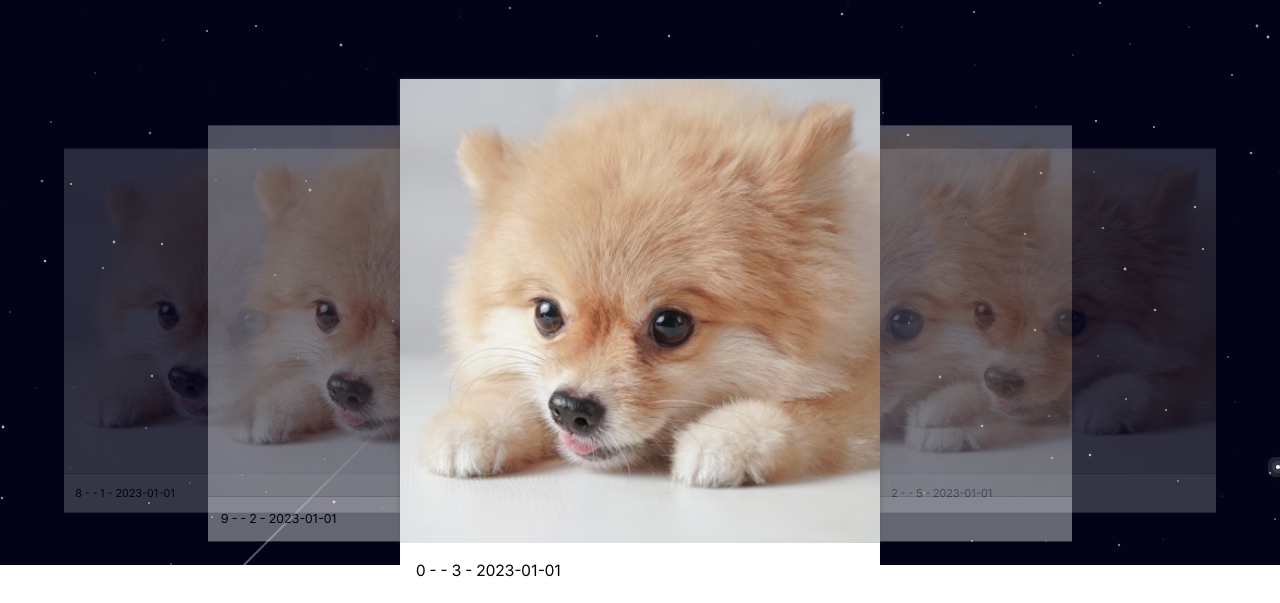
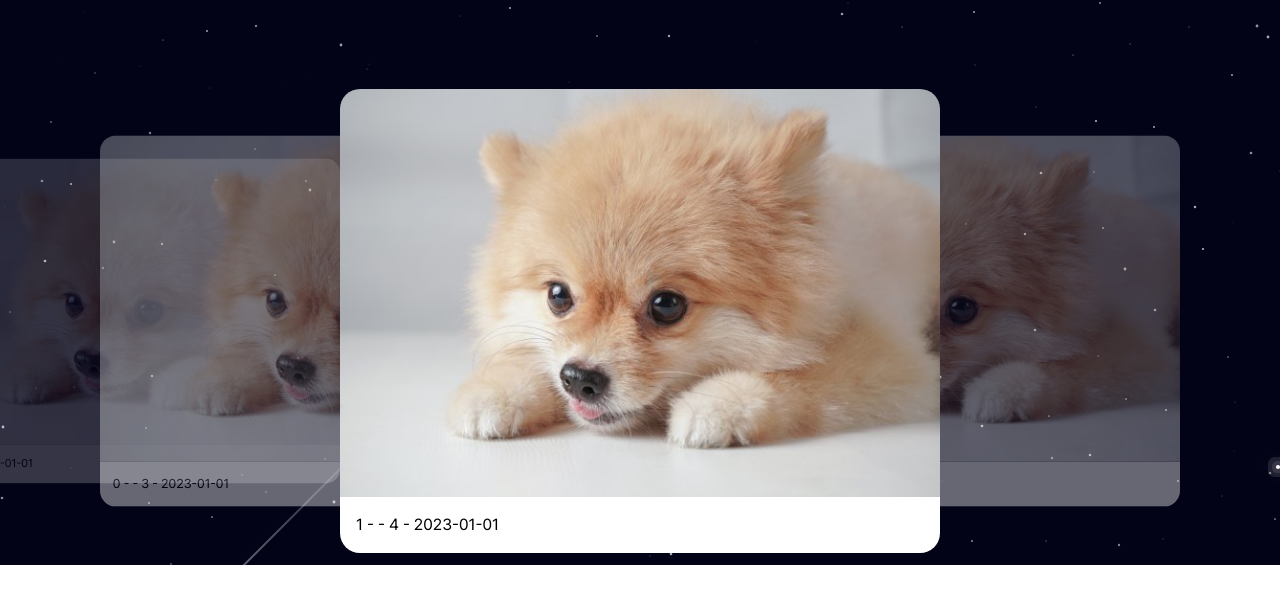
Before and after one commit to ssj5037/3rd-anniversary, a Next.js app: page /gallery in a window 1280 px wide. Shown: the part 235-838 px from the top of the page. Built offline with nearby package versions, Linux system fonts and the light colour scheme; no server answers.

Commit message:
perf: 갤러리 이미지 슬라이드 개선

```diff
--- a/src/app/gallery/galleryStyle.css
+++ b/src/app/gallery/galleryStyle.css
@@ -27,12 +27,15 @@
   margin: auto;
   transition: transform 0.4s ease;
   cursor: pointer;
+  border-radius: 20px;
+  overflow: hidden;
+  padding-bottom: 56px;
 }
 
 .container {
   width: 100%;
-  max-width: 800px;
-  max-height: 600px;
+  max-width: 1000px;
+  max-height: 800px;
   height: 100%;
   transform-style: preserve-3d;
   display: flex;
@@ -45,8 +48,6 @@
   position: relative;
   width: 100%;
   height: 80%;
-  margin-bottom: 20px;
-  border-radius: 10px;
 }
 
 img {
@@ -56,39 +57,50 @@ img {
 }
 
 .cards .idx-1 {
+  transform: translatex(-100%) scale(0.5);
+  opacity: 0;
+  z-index: -10;
+}
+
+.cards .idx-2 {
   transform: translatex(-85%) scale(0.7);
   opacity: 0.2;
   z-index: 0;
 }
 
-.cards .idx-2 {
+.cards .idx-3 {
   transform: translatex(-50%) scale(0.8);
   opacity: 0.4;
-  z-index: 0.5;
+  z-index: 1;
 }
 
-.cards .idx-3 {
+.cards .idx-4 {
   transform: translatex(0) scale(1);
   opacity: 1;
-  z-index: 1;
+  z-index: 2;
 
   img {
     box-shadow: 0px 0px 5px 0px rgba(81, 81, 81, 0.47);
   }
 }
 
-.cards .idx-4 {
+.cards .idx-5 {
   transform: translatex(50%) scale(0.8);
   opacity: 0.4;
-  z-index: 0.5;
+  z-index: 1;
 }
 
-.cards .idx-5 {
+.cards .idx-6 {
   transform: translatex(85%) scale(0.7);
   opacity: 0.2;
   z-index: 0;
 }
 
+.cards .idx-7 {
+  transform: translatex(100%) scale(0.5);
+  opacity: 0;
+  z-index: -10;
+}
 .cards .idx-0 {
   transform: translatex(0) scale(1);
   opacity: 0;
--- a/src/app/gallery/page.tsx
+++ b/src/app/gallery/page.tsx
@@ -69,7 +69,8 @@ export default function GalleryPage() {
     },
   ]);
 
-  const handleClick = (index: number) => {
+  const handleClick = (e: React.MouseEvent, index: number) => {
+    e.stopPropagation();
     console.log(index);
     setImgList((prev) =>
       prev.map((item, itemIndex) => ({
@@ -79,48 +80,62 @@ export default function GalleryPage() {
       }))
     );
 
+    let prevIdx3 = index - 3;
     let prevIdx2 = index - 2;
     let prevIdx1 = index - 1;
     let nextIdx1 = index + 1;
     let nextIdx2 = index + 2;
+    let nextIdx3 = index + 3;
     if (index === 0) {
+      prevIdx3 = imgList.length - 3;
       prevIdx2 = imgList.length - 2;
       prevIdx1 = imgList.length - 1;
     }
     if (index === 1) {
+      prevIdx3 = imgList.length - 2;
       prevIdx2 = imgList.length - 1;
+    }
+    if (index === 2) {
+      prevIdx3 = imgList.length - 1;
+    }
+    if (index === imgList.length - 3) {
+      nextIdx3 = 0;
     }
     if (index === imgList.length - 2) {
       nextIdx2 = 0;
+      nextIdx3 = 1;
     }
     if (index === imgList.length - 1) {
       nextIdx1 = 0;
       nextIdx2 = 1;
+      nextIdx3 = 2;
     }
 
     setImgList((prev) => {
-      prev[prevIdx2].idx = 1;
-      prev[prevIdx1].idx = 2;
-      prev[index].idx = 3;
-      prev[nextIdx1].idx = 4;
-      prev[nextIdx2].idx = 5;
+      prev[prevIdx3].idx = 1;
+      prev[prevIdx2].idx = 2;
+      prev[prevIdx1].idx = 3;
+      prev[index].idx = 4;
+      prev[nextIdx1].idx = 5;
+      prev[nextIdx2].idx = 6;
+      prev[nextIdx3].idx = 7;
       return prev;
     });
   };
   return (
-    <div className="body">
-      <div className="container">
-        <div className="cards">
+    <div className='body'>
+      <div className='container'>
+        <div className='cards'>
           {imgList.map((item, index) => {
             return (
               <div key={index}>
                 <input
-                  className="card-radio"
-                  type="radio"
-                  name="slider"
+                  className='card-radio'
+                  type='radio'
+                  name='slider'
                   id={`item-${index + 1}`}
                   defaultChecked={item.isChecked}
-                  onClick={() => handleClick(index)}
+                  onClick={(e) => handleClick(e, index)}
                 ></input>
                 <label
                   className={`card ${item.isChecked && "center"} idx-${
@@ -130,7 +145,7 @@ export default function GalleryPage() {
                   id={`image-${index + 1}`}
                 >
                   <Image src={item.src} alt={`image-${index + 1}`} />
-                  <p className="bg-white text-black p-4">
+                  <p className='bg-white text-black p-4'>
                     {index} - {item.isChecked} - {item.idx} - {item.date}
                   </p>
                 </label>
```
